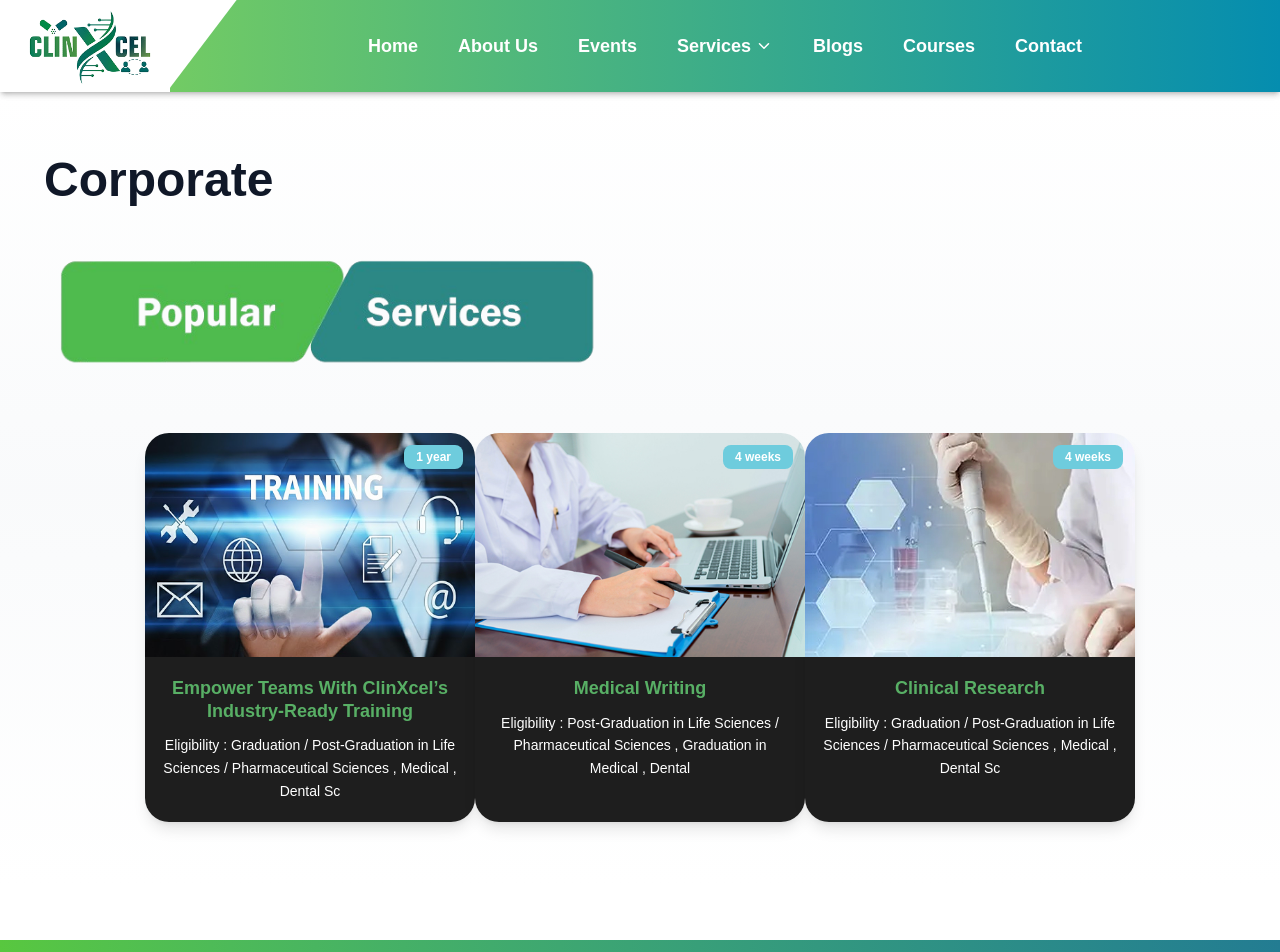
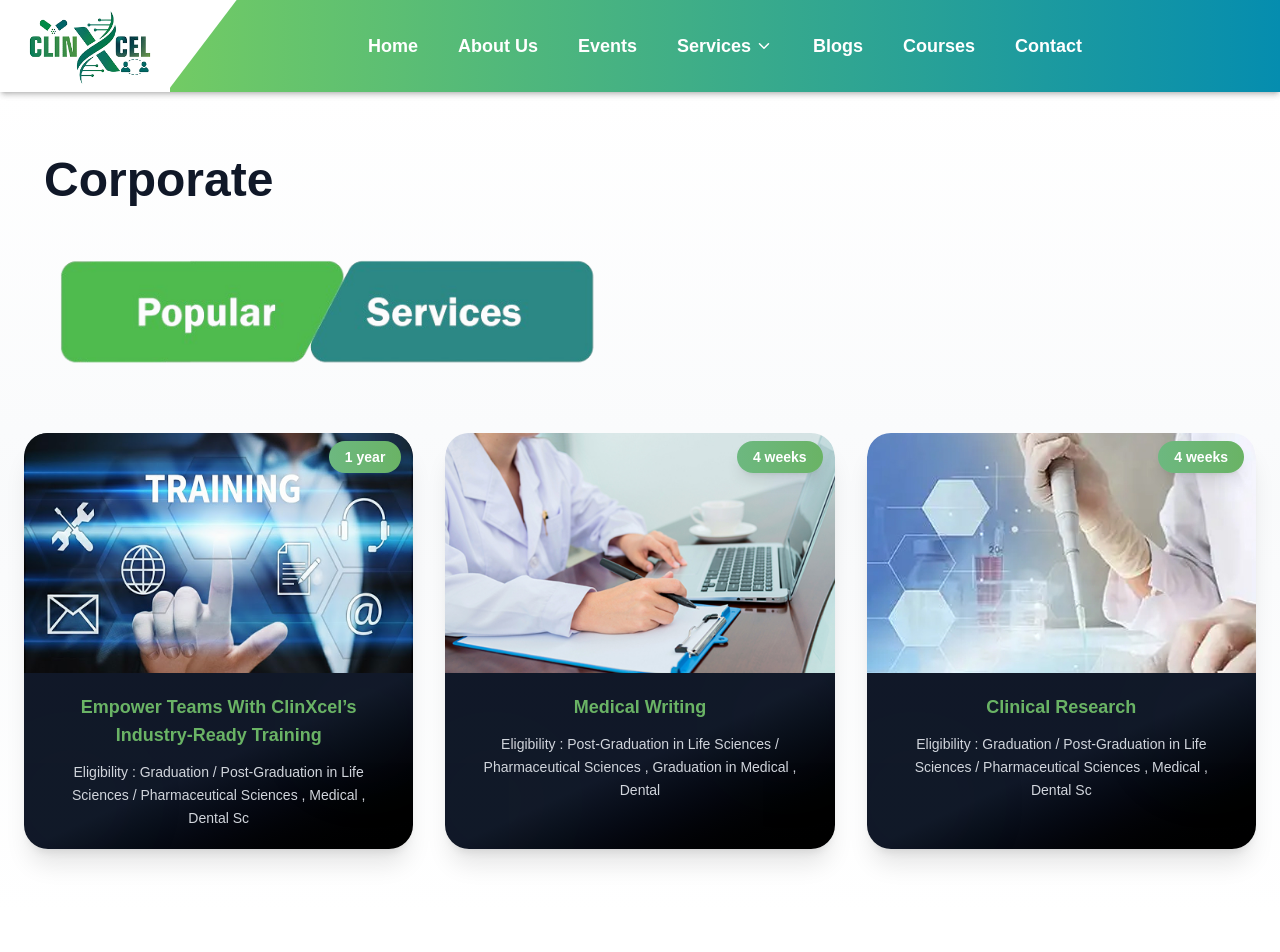
Before and after one commit to abdulahadkhan-10/clin, a Next.js app: page /corporate in a window 1280 px wide. Shown: the top 952 px of the page. Built offline with nearby package versions, Linux system fonts and the light colour scheme.

Commit message:
zaid last change

```diff
--- a/src/component/corporate/corporate.jsx
+++ b/src/component/corporate/corporate.jsx
@@ -1,24 +1,24 @@
 "use client";
 import React from "react";
-import Image from "next/image";
+import { motion } from "framer-motion";
 
 export default function Corporate() {
   const cards = [
     {
       duration: "1 year",
-      img: "training1.png",
+      img: "/training1.png",
       title: "Empower Teams With ClinXcel’s Industry-Ready Training",
       desc: "Eligibility : Graduation / Post-Graduation in Life Sciences / Pharmaceutical Sciences , Medical , Dental Sc"
     },
     {
       duration: "4 weeks",
-      img: "corp1.jpg",
+      img: "/corp1.jpg",
       title: "Medical Writing",
       desc: "Eligibility : Post-Graduation in Life Sciences / Pharmaceutical Sciences , Graduation in Medical , Dental"
     },
     {
       duration: "4 weeks",
-      img: "corp2.jpg",
+      img: "/corp2.jpg",
       title: "Clinical Research",
       desc: "Eligibility : Graduation / Post-Graduation in Life Sciences / Pharmaceutical Sciences , Medical , Dental Sc"
     }
@@ -27,63 +27,122 @@ export default function Corporate() {
   return (
     <section className="py-10 sm:py-12 md:py-16 px-3 sm:px-4 md:px-6 bg-gradient-to-b from-white via-gray-50 to-white">
       <div className="max-w-7xl mx-auto">
-        {/* Header with Animation */}
+
+        {/* HEADER */}
         <h2 className="text-3xl sm:text-4xl md:text-5xl font-bold text-gray-900 ml-2 sm:ml-3 md:ml-5 mb-4 sm:mb-5 md:mb-6 relative inline-block">
           Corporate
         </h2>
 
         <img
           src="/button.png"
-          alt="Courses Banner"
+          alt="Corporate Banner"
           className="w-full max-w-[300px] sm:max-w-[400px] md:max-w-[500px] lg:max-w-[600px] mb-4 sm:mb-5 h-auto"
         />
 
-      {/* CARD GRID */}
-      <div className="flex flex-wrap justify-center mt-10">
-        <div className="flex flex-wrap justify-center gap-10 max-w-[1200px]"></div>
+        {/* IDENTICAL GRID AS COURSES PAGE */}
+        <div className="grid grid-cols-1 sm:grid-cols-2 lg:grid-cols-3 gap-5 sm:gap-6 md:gap-8 mt-10">
+          {cards.map((card, index) => (
+            <motion.div
+              key={index}
+              className="bg-white rounded-2xl sm:rounded-3xl shadow-xl overflow-hidden hover:shadow-2xl transition-all duration-500 flex flex-col h-full group"
+              initial={{ opacity: 0, y: 30 }}
+              whileInView={{ opacity: 1, y: 0 }}
+              transition={{
+                duration: 0.5,
+                delay: index * 0.1,
+                ease: "easeOut"
+              }}
+              whileHover={{
+                y: -12,
+                scale: 1.02,
+                transition: { duration: 0.3 }
+              }}
+              viewport={{ once: true }}
+            >
+              <div className="relative flex flex-col h-full">
 
-        {cards.map((card, index) => (
-          <div
-            key={index}
-            className="
-              bg-white rounded-3xl shadow-lg overflow-hidden w-[330px]
-              flex flex-col
-              transition-all duration-300
-              hover:-translate-y-2 hover:shadow-2xl
-            "
+                {/* DURATION BADGE */}
+                <motion.div
+                  className="absolute top-3 right-3 z-10"
+                  whileHover={{ scale: 1.1, rotate: 5 }}
+                  transition={{ duration: 0.2 }}
                 >
-            {/* IMAGE WRAPPER */}
-            <div className="relative w-full h-56 overflow-hidden">
-              <img
+                  <span className="bg-gradient-to-r from-[#6DB880] to-[#6AB365] text-white px-4 py-2 rounded-full text-xs sm:text-sm font-semibold shadow-lg backdrop-blur-sm">
+                    {card.duration}
+                  </span>
+                </motion.div>
+
+                {/* IMAGE */}
+                <div className="relative h-48 sm:h-52 md:h-60 bg-gradient-to-br from-gray-800 to-gray-900 overflow-hidden">
+                  <motion.img
                     src={card.img}
                     alt={card.title}
-                className="
-                  w-full h-full object-cover
-                  transition-transform duration-500
-                  hover:scale-110
-                "
+                    className="w-full h-full object-cover"
+                    whileHover={{ scale: 1.15 }}
+                    transition={{ duration: 0.6, ease: "easeOut" }}
+                    onError={(e) => {
+                      e.target.style.display = "none";
+                      e.target.parentElement.innerHTML = `
+                        <div class='w-full h-full flex items-center justify-center'>
+                          <div class='text-center'>
+                            <svg class='w-16 h-16 mx-auto text-[#6DB880]' fill='none' stroke='currentColor' viewBox='0 0 24 24'>
+                              <path stroke-linecap='round' stroke-linejoin='round' stroke-width='2'
+                                d='M12 6.253v13m0-13C10.832 5.477 9.246 5 7.5 5S4.168 5.477 3 6.253v13C4.168 18.477 5.754 18 7.5 18s3.332.477 4.5 1.253m0-13C13.168 5.477 14.754 5 16.5 5c1.747 0 3.332.477 4.5 1.253v13C19.832 18.477 18.247 18 16.5 18c-1.746 0-3.332.477-4.5 1.253' />
+                            </svg>
+                          </div>
+                        </div>
+                      `;
+                    }}
                   />
 
-              {/* DURATION BADGE */}
-              <div className="absolute top-3 right-3 bg-[#6ECCDD] text-white text-xs font-bold px-3 py-1 rounded-lg">
-                {card.duration}
-              </div>
+                  {/* SHIMMER */}
+                  <motion.div
+                    className="absolute inset-0 bg-gradient-to-r from-transparent via-white/20 to-transparent"
+                    initial={{ x: "-100%" }}
+                    whileHover={{ x: "100%" }}
+                    transition={{ duration: 0.8 }}
+                  />
+
+                  {/* GRADIENT OVERLAY */}
+                  <div className="absolute inset-0 bg-gradient-to-t from-black/40 via-transparent to-transparent opacity-0 group-hover:opacity-100 transition-opacity duration-500" />
                 </div>
 
-            {/* BOTTOM CONTENT SECTION */}
-            <div className="bg-[#1E1E1E] text-center px-4 py-5 flex-1 flex flex-col">
-              <h3 className="text-lg font-bold text-[#58AF65] leading-tight">
+                {/* CONTENT */}
+                <div className="flex-grow bg-gradient-to-br from-gray-900 via-gray-900 to-black text-[#6AB365] p-5 flex flex-col items-center text-center relative overflow-hidden">
+
+                  {/* GLOW CIRCLES */}
+                  <div className="absolute inset-0 opacity-5">
+                    <div className="absolute top-0 right-0 w-24 h-24 bg-[#6DB880] rounded-full blur-3xl" />
+                    <div className="absolute bottom-0 left-0 w-24 h-24 bg-[#6AB365] rounded-full blur-3xl" />
+                  </div>
+
+                  {/* TITLE */}
+                  <motion.h4
+                    className="text-lg font-bold mb-3 relative z-10"
+                    whileHover={{ scale: 1.05 }}
+                  >
                     {card.title}
-              </h3>
+                  </motion.h4>
 
-              <p className="text-sm text-white mt-3 leading-relaxed flex-1">
+                  {/* DESCRIPTION */}
+                  <p className="text-gray-300 text-sm leading-relaxed flex-1 relative z-10 px-2">
                     {card.desc}
                   </p>
+
+                  {/* BOTTOM BORDER */}
+                  <motion.div
+                    className="absolute bottom-0 left-0 right-0 h-1 bg-gradient-to-r from-[#6DB880] via-[#6AB365] to-[#6DB880]"
+                    initial={{ scaleX: 0 }}
+                    whileHover={{ scaleX: 1 }}
+                    transition={{ duration: 0.4 }}
+                  />
                 </div>
-          </div>
-        ))}
 
               </div>
+            </motion.div>
+          ))}
+        </div>
+
       </div>
     </section>
   );
```
Lines whose indentation alone changed are shown as unchanged.
